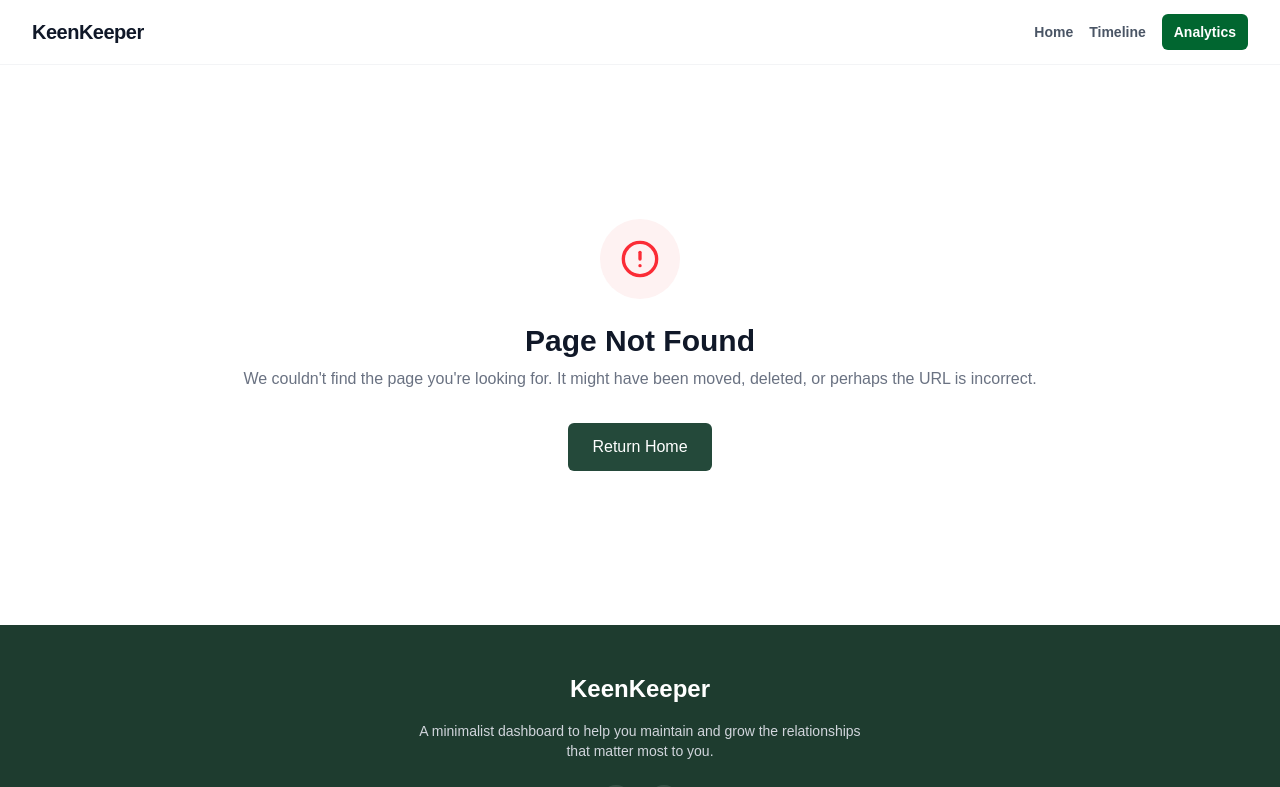
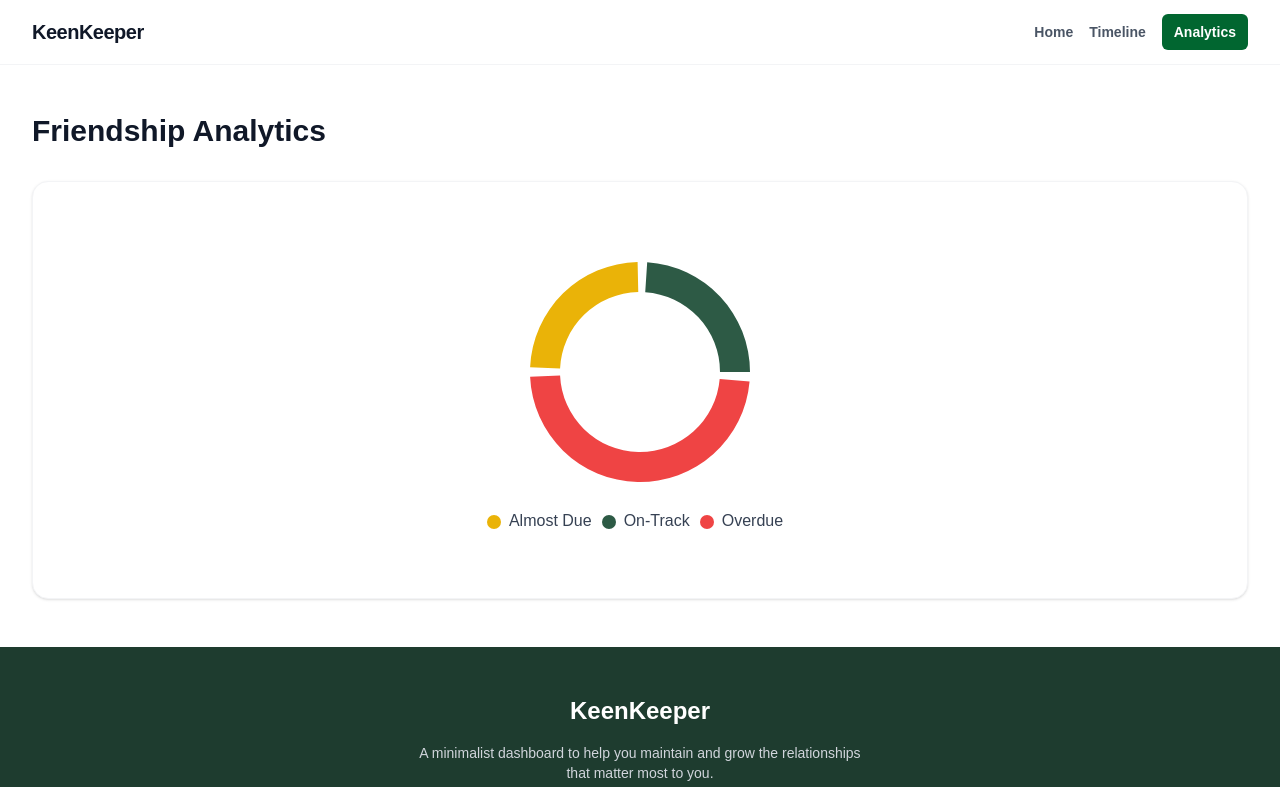
Before and after one commit to rihadjahanopu/b13-a7, a Next.js app: page /analytics in a window 1280 px wide. Before the commit this address had no page. Shown: the top 787 px of the page. Built offline with nearby package versions, Linux system fonts and the light colour scheme.

Commit message:
Add Analytics page component to display friendship analytics data

```diff
--- /dev/null
+++ b/src/app/analytics/page.jsx
@@ -0,0 +1,18 @@
+import { fetchAnalyticsData } from '@/lib/mock-data';
+import { AnalyticsChart } from '@/components/ui/AnalyticsChart';
+
+export default async function Analytics() {
+  const data = await fetchAnalyticsData();
+
+  return (
+    <div className="max-w-7xl mx-auto px-4 sm:px-6 lg:px-8 py-12 flex flex-col min-h-[70vh]">
+      <h1 className="text-3xl font-bold text-gray-900 mb-8">Friendship Analytics</h1>
+
+      <div className="bg-white rounded-2xl shadow-sm border border-gray-100 p-12 flex-grow flex items-center justify-center">
+        <div className="w-full max-w-lg">
+          <AnalyticsChart data={data} />
+        </div>
+      </div>
+    </div>
+  );
+}
--- a/src/app/page.js
+++ b/src/app/page.js
@@ -83,6 +83,8 @@ function FriendCard({ friend }) {
 					src={friend.avatar}
 					alt={friend.name}
 					className="w-full h-full object-cover"
+					width="80"
+					height="80"
 				/>
 			</div>
 			<h3 className="font-bold text-[#1a202c] text-[15px] mb-1">
```
